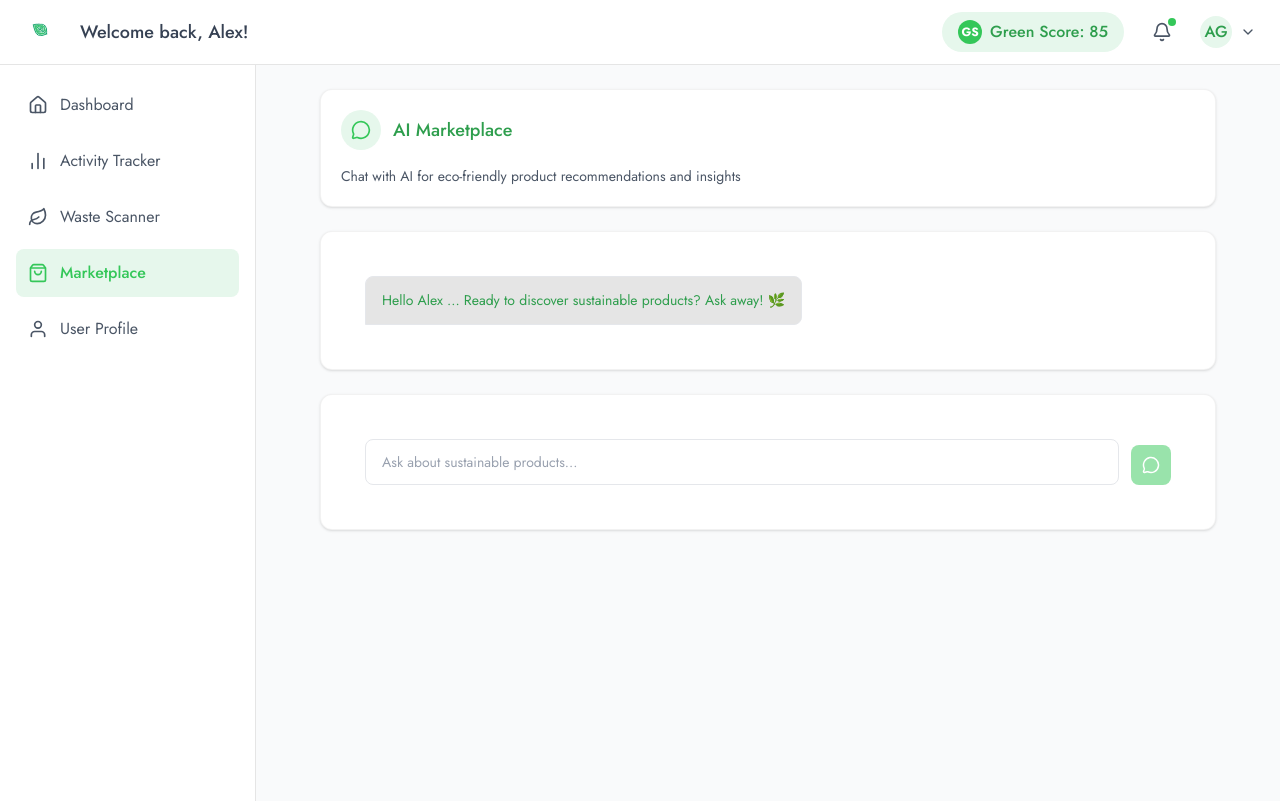
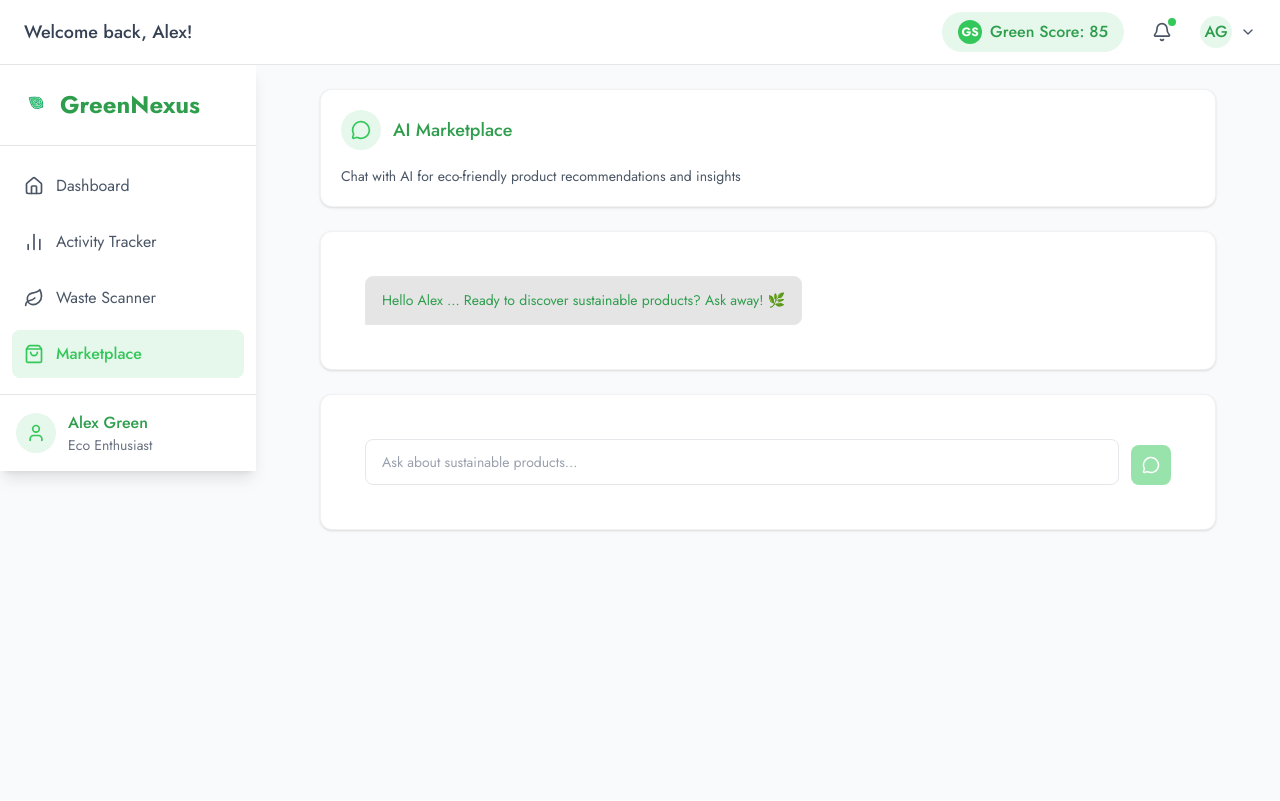
Before and after one commit to WillyKyeni3/Green-Nexus, a Next.js app in the folder client/: page /marketplace in a window 1280 px wide. Built offline with nearby package versions, Linux system fonts and the light colour scheme.

Commit message:
add hover option

```diff
--- a/client/src/app/marketplace/page.js
+++ b/client/src/app/marketplace/page.js
@@ -13,6 +13,7 @@ const MarketplacePage = () => {
     { role: 'ai', content: 'Hello Alex ... Ready to discover sustainable products? Ask away! 🌿' }
   ]);
   const [isLoading, setIsLoading] = useState(false);
+  const [sidebarOpen, setSidebarOpen] = useState(false);
 
   const handleSend = async () => {
     if (!message.trim()) return;
@@ -44,15 +45,10 @@ const MarketplacePage = () => {
   };
 
   return (
-    <div className="min-h-screen bg-gray-50">
-      {/* TOPBAR - Exact from Dashboard */}
-      <header className="bg-white border-b border-neutral-gray py-3 px-6 flex items-center justify-between sticky top-0 z-50">
-        <div className="flex items-center space-x-4">
-          <img
-            alt="GreenNexus Logo"
-            className="h-10 w-10 object-contain rotate-[-55.7deg]"
-            src="/leaflogo.png"
-          />
+    <div className="min-h-screen bg-gray-50 flex flex-col">
+      {/* TOPBAR HEADER */}
+      <header className="bg-white border-b border-neutral-gray py-3 px-6 flex items-center justify-between sticky top-0 z-40">
+        <div>
           <h2 className="text-lg font-medium text-gray-700">Welcome back, Alex!</h2>
         </div>
 
@@ -85,11 +81,25 @@ const MarketplacePage = () => {
         </div>
       </header>
 
-      {/* Main Layout */}
-      <div className="flex">
-        {/* SIDEBAR - Exact icons from Dashboard */}
-        <aside className="w-64 bg-white border-r border-neutral-gray sticky top-16 h-[calc(100vh-64px)]">
-          <ul className="space-y-2 p-4">
+      {/* Main Layout with Sidebar */}
+      <div className="flex flex-1">
+        {/* SIDEBAR */}
+        <aside className="w-64 bg-white shadow-lg flex flex-col h-full">
+          {/* Logo Section */}
+          <div className="p-5 border-b border-neutral-gray">
+            <h1 className="text-2xl font-bold text-primary-dark flex items-center">
+              <img
+                src="/leaflogo.png"
+                alt="GreenNexus Logo"
+                className="h-10 w-10 object-contain rotate-[-55.7deg]"
+              />
+              GreenNexus
+            </h1>
+          </div>
+
+          {/* Navigation */}
+          <nav className="flex-1 px-3 py-4">
+            <ul className="space-y-2">
               {/* Dashboard */}
               <li>
                 <a
@@ -147,21 +157,24 @@ const MarketplacePage = () => {
                   Marketplace
                 </a>
               </li>
+            </ul>
+          </nav>
 
-            {/* User Profile */}
-            <li>
-              <a
-                className="flex items-center p-3 rounded-lg text-gray-600 hover:bg-primary-light/50 transition-colors"
-                href="/UserProfile"
-              >
-                <svg xmlns="http://www.w3.org/2000/svg" width="20" height="20" viewBox="0 0 24 24" fill="none" stroke="currentColor" strokeWidth="2" strokeLinecap="round" strokeLinejoin="round" className="lucide lucide-user mr-3" aria-hidden="true">
-                  <path d="M20 21v-2a4 4 0 0 0-4-4H8a4 4 0 0 0-4 4v2"></path>
+          {/* User Profile Footer */}
+          <div className="p-4 border-t border-neutral-gray">
+            <div className="flex items-center">
+              <div className="w-10 h-10 rounded-full bg-primary-light flex items-center justify-center">
+                <svg xmlns="http://www.w3.org/2000/svg" width="20" height="20" viewBox="0 0 24 24" fill="none" stroke="currentColor" strokeWidth="2" strokeLinecap="round" strokeLinejoin="round" className="lucide lucide-user text-primary" aria-hidden="true">
+                  <path d="M19 21v-2a4 4 0 0 0-4-4H9a4 4 0 0 0-4 4v2"></path>
                   <circle cx="12" cy="7" r="4"></circle>
                 </svg>
-                User Profile
-              </a>
-            </li>
-          </ul>
+              </div>
+              <div className="ml-3">
+                <p className="font-medium text-primary-dark">Alex Green</p>
+                <p className="text-sm text-gray-500">Eco Enthusiast</p>
+              </div>
+            </div>
+          </div>
         </aside>
 
         {/* MAIN CONTENT */}
```
Lines whose indentation alone changed are shown as unchanged.
